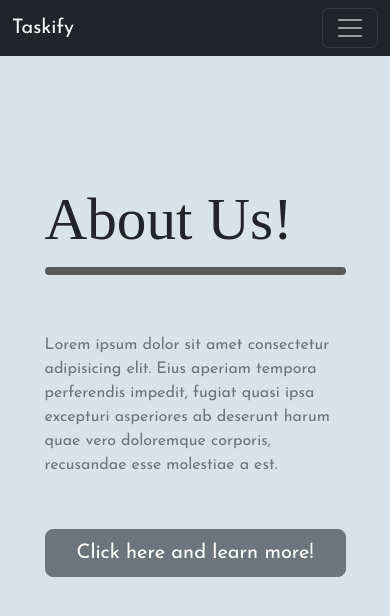
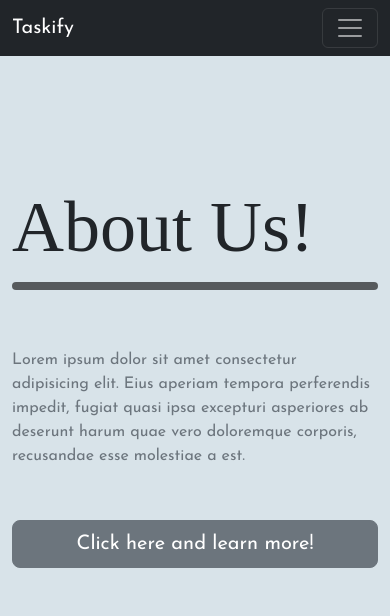
Before and after one commit to LukassF/ToDo, a React (Create React App) app: page /about in a window 390 px wide. Shown: the top 616 px of the page. Built offline with nearby package versions, Linux system fonts and the light colour scheme; a web font is replaced by a local one.

Commit message:
fixing styles

```diff
--- a/src/components/modal.tsx
+++ b/src/components/modal.tsx
@@ -57,7 +57,7 @@ export default function ModalComponent({show, setShow}: ModalProps){
     }
 
     return(
-        <Modal show={show} centered>
+        <Modal show={show} centered id='modal'>
             <Modal.Header style={{backgroundColor:'rgba(226, 220, 220,0.6)'}}>
             <Modal.Title>Add a ToDo!</Modal.Title>
             <CloseButton  onClick={() => setShow(false)}/>
--- a/src/pages/about.tsx
+++ b/src/pages/about.tsx
@@ -19,21 +19,18 @@ export default function About(){
         <button onClick={increment}>+</button> */}
             <Container id="about-container">
                 <Row>
-                    <Col></Col>
-                    <Col xs={10} lg={5}><h1>About Us!</h1></Col>
+                    <Col xs={12} lg={5}><h1>About Us!</h1></Col>
                     <Col></Col>
                 </Row>
                 <Row>
-                    <Col></Col>
-                    <Col xs={10} lg={5}><p className="text-muted">Lorem ipsum dolor sit amet consectetur adipisicing elit.
+                    <Col xs={12} lg={5}><p className="text-muted">Lorem ipsum dolor sit amet consectetur adipisicing elit.
                             Eius aperiam tempora perferendis impedit, fugiat quasi ipsa excepturi asperiores ab deserunt
                             harum quae vero doloremque corporis, recusandae esse molestiae a est.</p>
                     </Col>
                     <Col></Col>
                 </Row>
                 <Row>
-                    <Col></Col>
-                    <Col xs={10} lg={5}><Button size="lg" variant="secondary" className="w-100 mt-3">Click here and learn more!</Button></Col>
+                    <Col xs={12} lg={5}><Button size="lg" variant="secondary" className="w-100 mt-3">Click here and learn more!</Button></Col>
                     <Col></Col>
                 </Row>
             </Container>
--- a/src/styles/style.css
+++ b/src/styles/style.css
@@ -36,6 +36,7 @@ body {
   background-size: cover;
   font-family: JosefinSans;
   overflow-x: hidden;
+  position: relative;
 }
 
 #card {
@@ -305,11 +306,6 @@ body {
   font-family: JosefinSansBold;
   position: relative;
 }
-@media only screen and (max-width: 476px) {
-  #about-background #about-container h1 {
-    font-size: 3.7em;
-  }
-}
 #about-background #about-container h1::after {
   content: "";
   position: absolute;
@@ -334,6 +330,12 @@ body {
 @media screen and (max-width: 990px) {
   #about-background #about-image {
     visibility: hidden;
+  }
+}
+
+@media screen and (max-width: 400px) {
+  #modal {
+    transform: scale(0.8) translateX(-15px);
   }
 }
 
--- a/src/styles/style.scss
+++ b/src/styles/style.scss
@@ -38,6 +38,7 @@ body{
     background-size: cover;
     font-family: JosefinSans;
     overflow-x: hidden;
+    position: relative;
 
 }
 
@@ -326,9 +327,6 @@ body{
             font-size: 4.5em;
             font-family: JosefinSansBold;
             position: relative;
-            @media only screen and (max-width: 476px){
-                font-size: 3.7em;
-            }
 
             &::after{
                 content:'';
@@ -357,6 +355,11 @@ body{
         @media screen and (max-width:990px) {
             visibility: hidden;
         }
+    }
+}
+#modal{
+    @media screen and (max-width:400px) {
+        transform: scale(0.8) translateX(-15px);
     }
 }
 .overlay-animation-enter{
```
Also changed, not shown: 1 other file (tests, documents, lock files or other folders).
